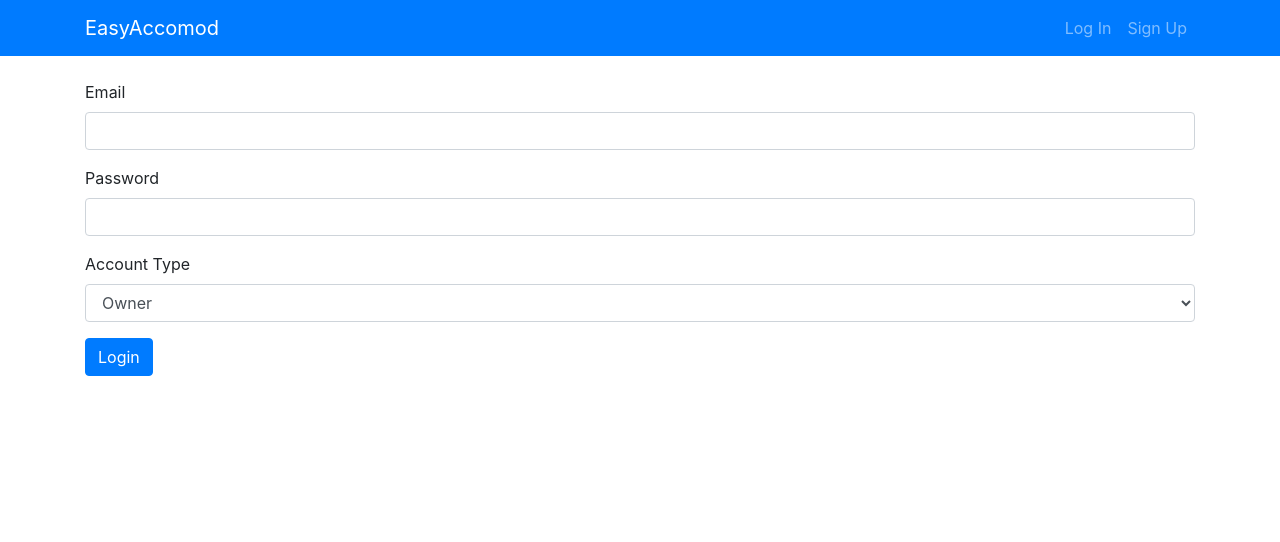
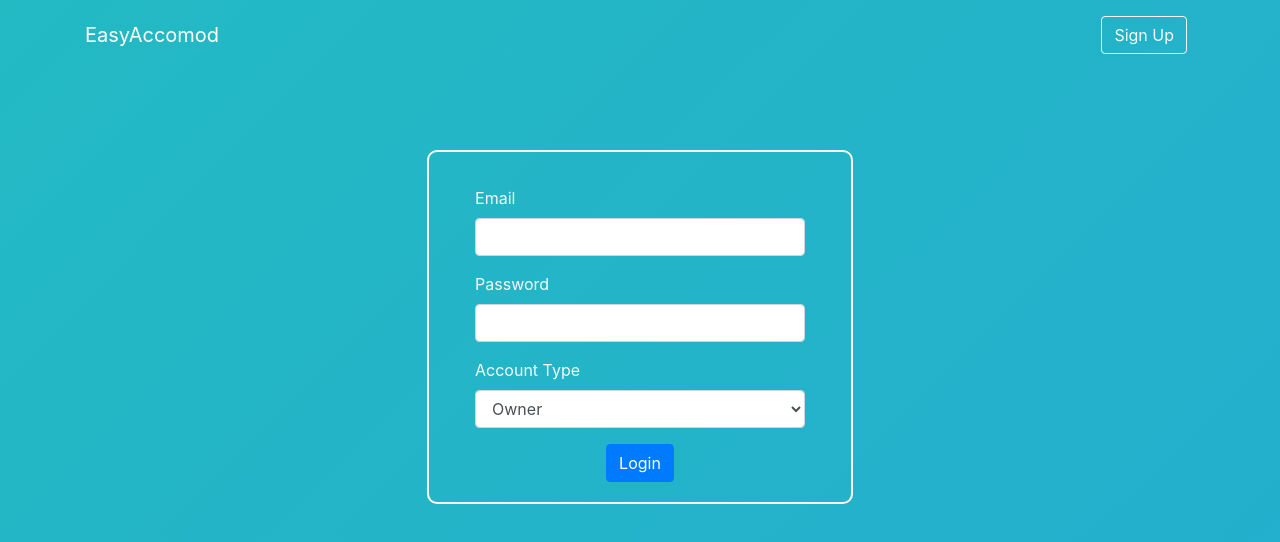
Before and after one commit to lamte1234/front-end-easyAccomod, a React (Create React App) app: page /login in a window 1280 px wide. Shown: the top 542 px of the page. Built offline with nearby package versions, Linux system fonts and the light colour scheme.

Commit message:
home, login UI/UX

```diff
--- a/src/App.js
+++ b/src/App.js
@@ -3,7 +3,7 @@ import 'bootstrap/dist/css/bootstrap.min.css';
 import { BrowserRouter as Router, Route} from 'react-router-dom';
 
 import Login from './components/login.component';
-import Navbar from './components/navbar.component';
+import Home from './components/home.component';
 import ChangePass from './components/change_password.component';
 
 import Signup from './components/signup.component';
@@ -32,7 +32,7 @@ function App() {
   return (
     <Router>
       {/* --------------------------COMMON--------------------------------- */}
-      <Route path="/" exact component={Navbar}></Route>
+      <Route path="/" exact component={Home}></Route>
       <Route path='/login/' exact component={Login}></Route>
       <Route path='/users/change-password' exact component={ChangePass}></Route>
       {/* ---------------------------SIGNUP--------------------------------- */}
--- /dev/null
+++ b/src/components/home.component.js
@@ -0,0 +1,34 @@
+import React, {Component} from 'react';
+import Navbar from './navbar.component';
+import {Link} from 'react-router-dom';
+import '../css/home.css';
+
+export default class Home extends Component {
+    render() {
+        return(
+            <div className="home-layout">
+                <nav className="navbar navbar-dark navbar-expand-lg">
+                    <div className="container">
+                        <Link to="/" className="navbar-brand">EasyAccomod</Link>
+                        <ul className="navbar-nav navbar-right">
+                            <li className="navbar-item">
+                            <Link to="/login" className="nav-link text-light">
+                                <button className="d-block btn btn-outline-light">Login</button>
+                            </Link>
+                            </li>
+                            <li className="navbar-item">
+                            <Link to="/signup" className="nav-link text-light">
+                               <button className="d-block btn btn-outline-light">Sign Up</button>
+                            </Link>
+                            </li>
+                        </ul>
+                    </div>
+                </nav>
+                <h1 className="text-light slogan">Easy Accomodation</h1>
+                <p className="text-light content">Không biết cho content gì hay</p>
+            </div>
+
+
+        )
+    }
+}
--- a/src/components/login.component.js
+++ b/src/components/login.component.js
@@ -1,6 +1,8 @@
 import React, { Component } from 'react';
 import Navbar from '../components/navbar.component';
 import axios from 'axios';
+import '../css/login.css';
+import {Link} from 'react-router-dom';
 
 
 export default class Login extends Component {
@@ -69,34 +71,50 @@ export default class Login extends Component {
 
     render() {
         return (
-            <div>
-                <Navbar />
+            <div className="login-layout">
+                <nav className="navbar navbar-dark navbar-expand-lg">
                     <div className="container">
+                        <Link to="/" className="navbar-brand">EasyAccomod</Link>
+                        <ul className="navbar-nav navbar-right">
+                            <li className="navbar-item">
+                            <Link to="/signup" className="nav-link text-light">
+                               <button className="d-block btn btn-outline-light">Sign Up</button>
+                            </Link>
+                            </li>
+                        </ul>
+                    </div>
+                </nav>
+                <div className="login-container col-sm-4">
+                    <div className="login-block col-sm-11">
                         <br />
                         {
                             this.state.errors.map((err,index) =>
                             <div className='alert alert-danger' key={index}>{err}</div>)
                         }
                         <form action="/login" method="POST" onSubmit={this.onSubmit}>
-                        <div className="form-group"><label htmlFor="email">Email</label>
+                            <div className="form-group text-light"><label htmlFor="email">Email</label>
                                 <input className="form-control" id="email" type="email"
                                 name="email" value={this.state.email} onChange={this.onChangeEmail} />
                             </div>
-                        <div className="form-group"><label htmlFor="password">Password</label>
-                            <input className="form-control" id="password" type="password"
+                            <div className="form-group text-light"><label htmlFor="password">Password</label>
+                                <input className="form-control " id="password" type="password"
                                 name="password" value={this.state.password} onChange={this.onChangePassword} />
                             </div>
-                        <div className="form-group"> <label htmlFor="account_type">Account Type</label>
+                            <div className="form-group  text-light"> <label htmlFor="account_type">Account Type</label>
                                 <select className="form-control" id="account_type" name="account_type"
                                 value={this.state.account_type} onChange={this.onChangeAccountType}>
                                     <option value="owner_account">Owner</option>
                                     <option value="renter_account">Renter</option>
                                     <option value="admin_account">Admin</option></select></div>
-                        <button className="btn btn-primary">Login</button>
+                            <div className="text-center"><button className="btn btn-primary login">Login</button></div>
+
                         </form>
                     </div>
                 </div>
 
+            </div>
+
+
         );
     }
 }
--- /dev/null
+++ b/src/css/home.css
@@ -0,0 +1,39 @@
+#root {
+    padding: 0;
+    margin: 0;
+    height: 100%;
+  }
+body,html {
+    height: 100%;
+}
+.home-layout {
+    background: linear-gradient(-45deg, #23a6d5, #23d5ab);
+	background-size: 400% 400%;
+    animation: gradient 15s ease infinite;
+    height: 100%;
+}
+
+@keyframes gradient {
+	0% {
+		background-position: 0% 50%;
+	}
+	50% {
+		background-position: 100% 50%;
+	}
+	100% {
+		background-position: 0% 50%;
+	}
+}
+
+h1.slogan {
+    position: relative;
+    font-size: 60px;
+    text-align: center;
+    top: 30%;
+}
+p.content {
+    position: relative;
+    font-size: 40px;
+    text-align: center;
+    top: 30%;
+}
--- /dev/null
+++ b/src/css/login.css
@@ -0,0 +1,25 @@
+#root {
+    padding: 0;
+    margin: 0;
+    height: 100%;
+  }
+body,html {
+    height: 100%;
+}
+.login-layout {
+    background: linear-gradient(-45deg, #23a6d5, #23d5ab);
+	background-size: 400% 400%;
+    animation: gradient 15s ease infinite;
+    height: 100%;
+}
+
+.login-container {
+    top: 10%;
+    border: 2px solid #ffffff;
+    margin-left: auto;
+    margin-right: auto;
+    border-radius: 10px;
+}
+.login-block {
+    margin: 10px auto 20px auto;
+}
```
Lines whose indentation alone changed are shown as unchanged.
